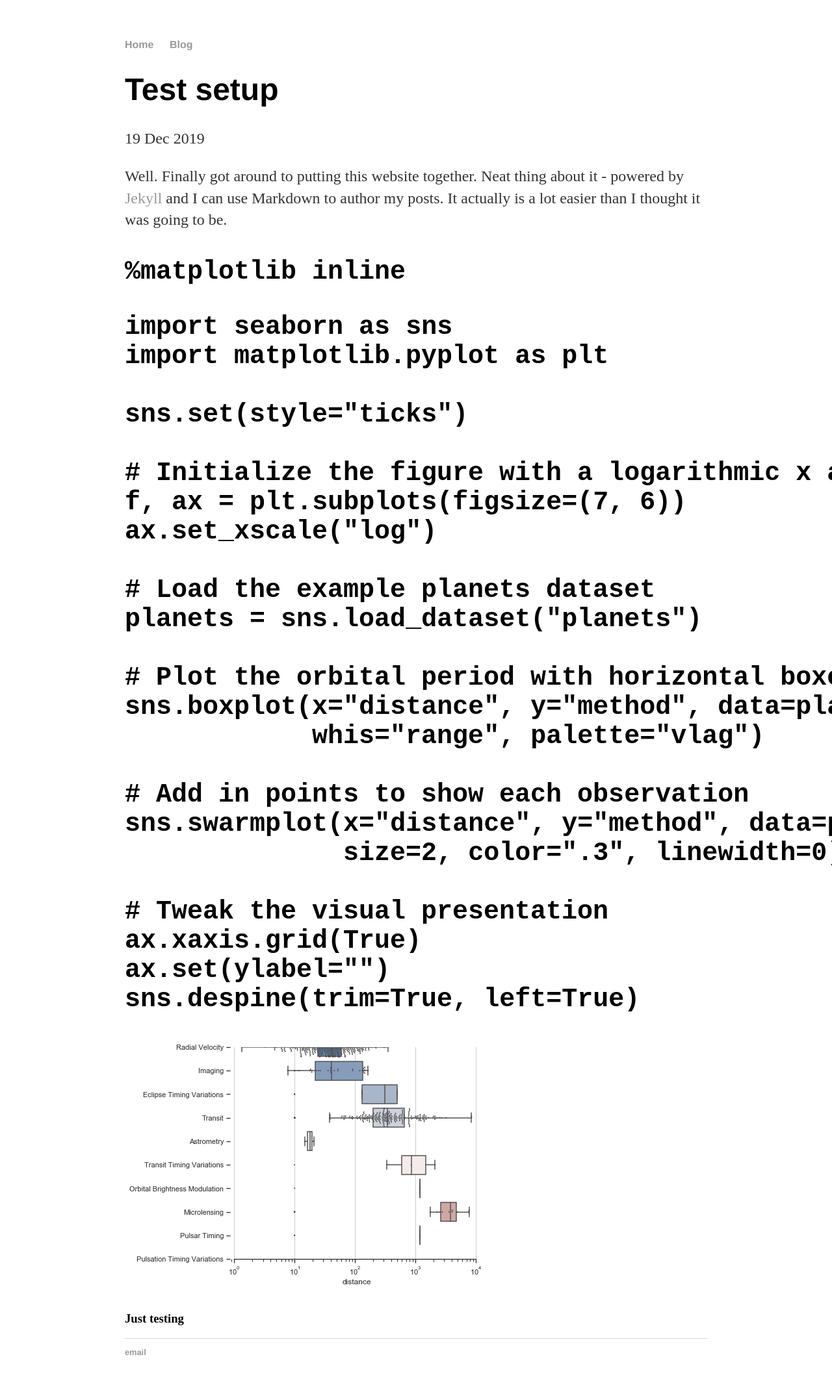
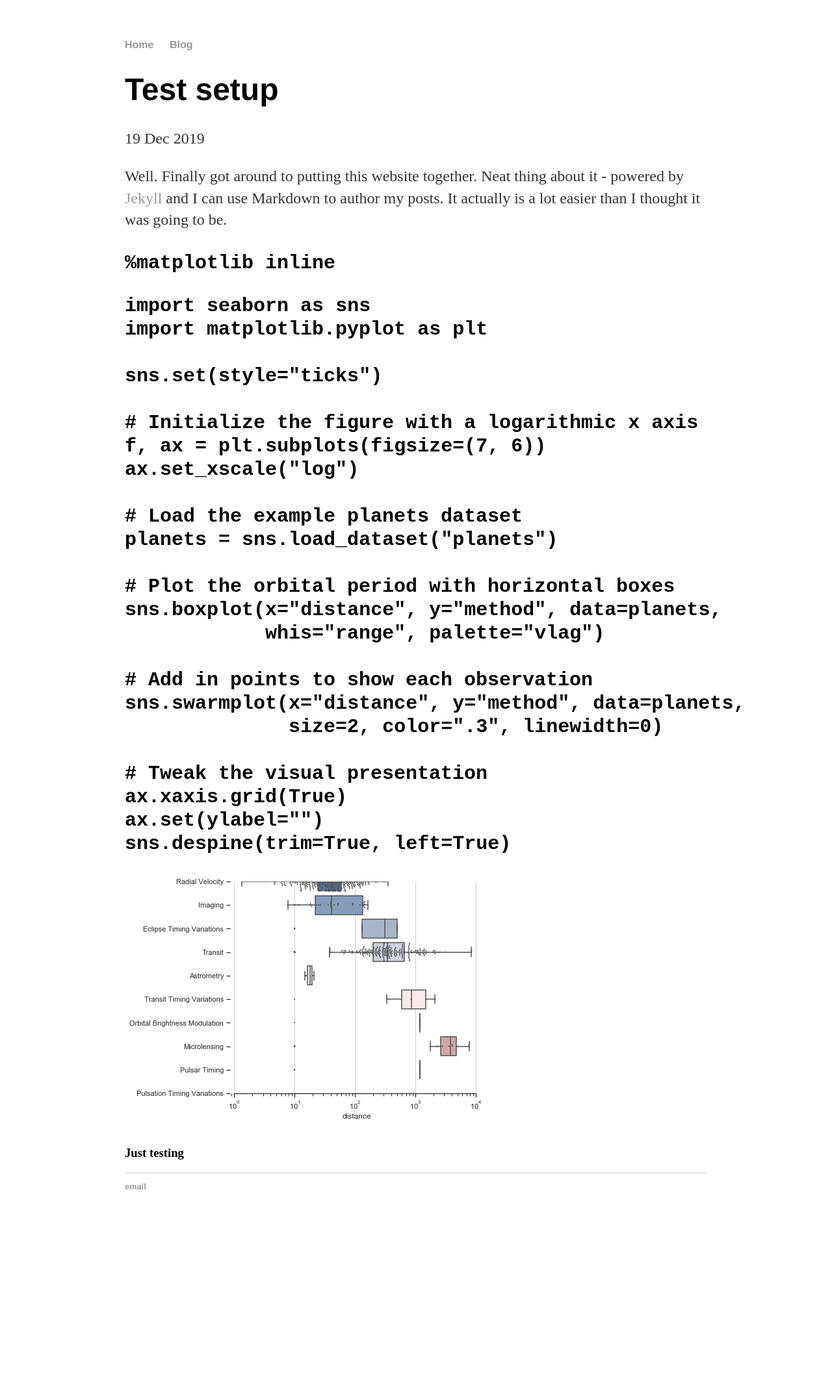
Before and after one commit to Archisman-Roy/Archisman-Roy.github.io, a Jekyll site: the page built from _posts/2019-12-19-archi-site-launched.md, in a window 1280 px wide. Shown: the whole page at 65% size. Built offline with Jekyll 4.4.1, drawn with Linux system fonts in a browser that asks for light colours; after the commit the page ends 1894 px from its top, so only the background shows below that.

Commit message:
Update main.css

```diff
--- a/css/main.css
+++ b/css/main.css
@@ -42,8 +42,8 @@ ul.posts li {
     list-style: none;
 }
 
-.language-python {
+.highlight {
    font-family:    Arial, Helvetica, sans-serif;
-   font-size:      40px;
+   font-size:      30px;
    font-weight:    bold;
 }
```
